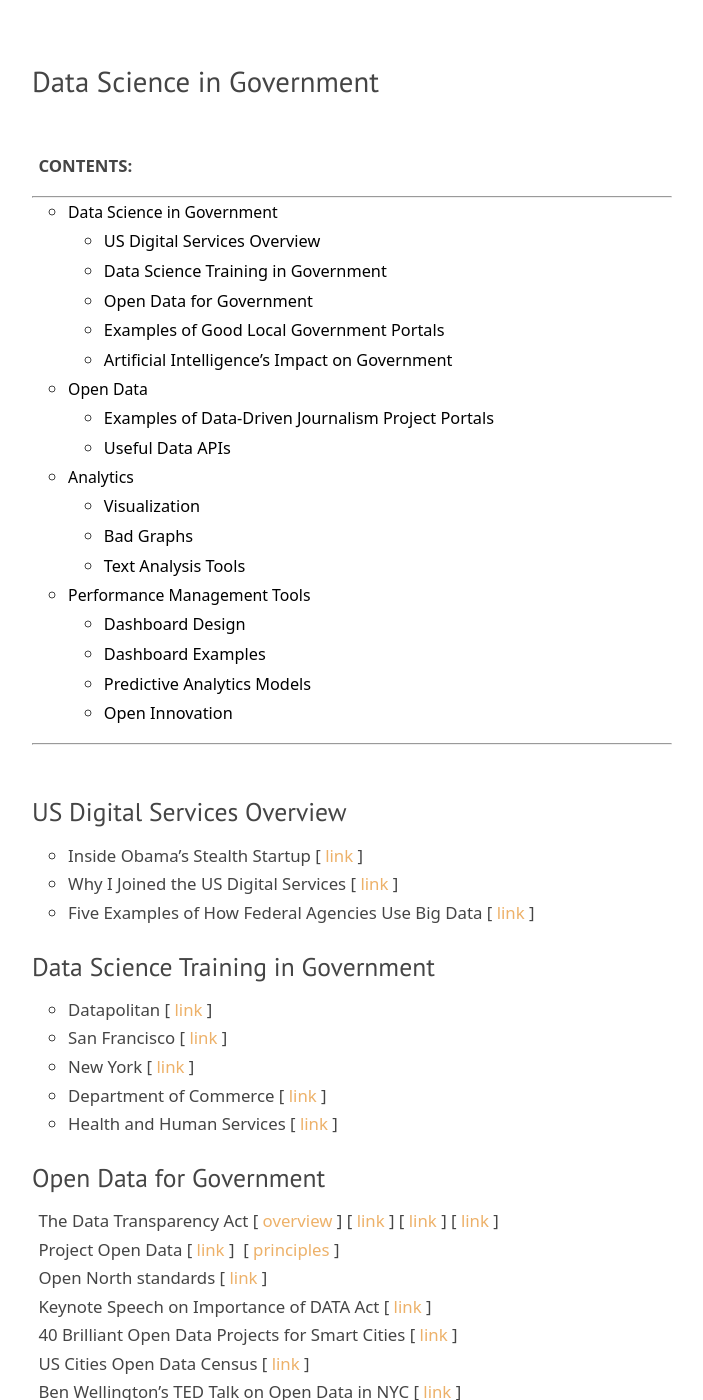
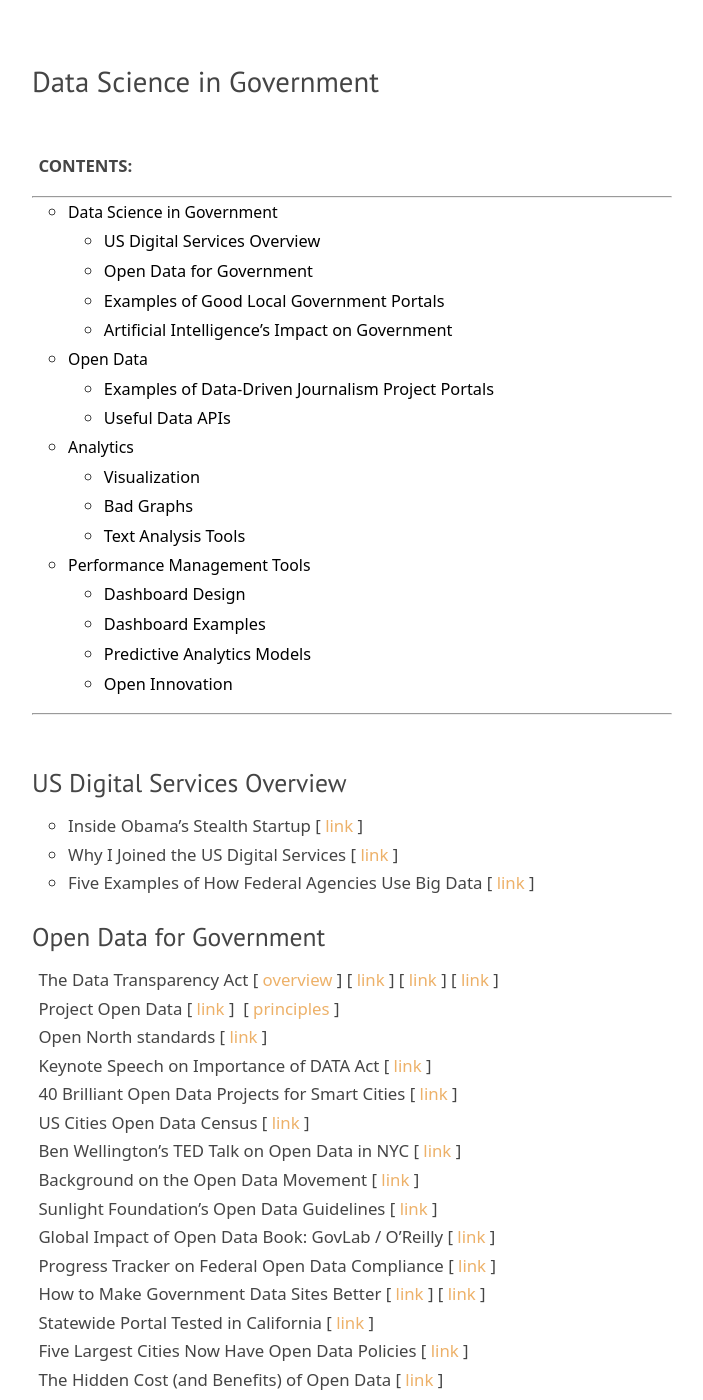
Before and after one commit to DS4PS/ds4ps_dev_site, a Jekyll site: the page built from resources.md, in a window 1280 px wide and 1400 px high, scrolled down 510 px. Shown: the whole window, without its empty margins (288-991 px from the left). Built offline with Jekyll 4.4.1, drawn with Linux system fonts in a browser that asks for light colours; nearby versions of some CDN libraries; library files that are not in the unit come from our copies.

Commit message:
Update resources.md

```diff
--- a/resources.md
+++ b/resources.md
@@ -70,13 +70,7 @@
 * Why I Joined the US Digital Services [ [link](https://medium.com/@USDigitalService/why-i-joined-the-u-s-digital-service-24c6682afce2) ]
 * Five Examples of How Federal Agencies Use Big Data [ [link](http://www.businessofgovernment.org/BigData3Blog.html) ]
 
-### Data Science Training in Government
 
-* Datapolitan [ [link](http://www.datapolitan.com/#projects) ]
-* San Francisco [ [link](https://datasf.org/academy/) ]
-* New York [ [link](https://github.com/datapolitan/Data_Analytics_Classes) ]
-* Department of Commerce [ [link](https://dataacademy.commerce.gov/) ]
-* Health and Human Services [ [link](https://www.nextgov.com/emerging-tech/2019/01/hhs-contract-will-offer-ai-tech-support-all-government/154078/) ]
 
 ### Open Data for Government
 
```
